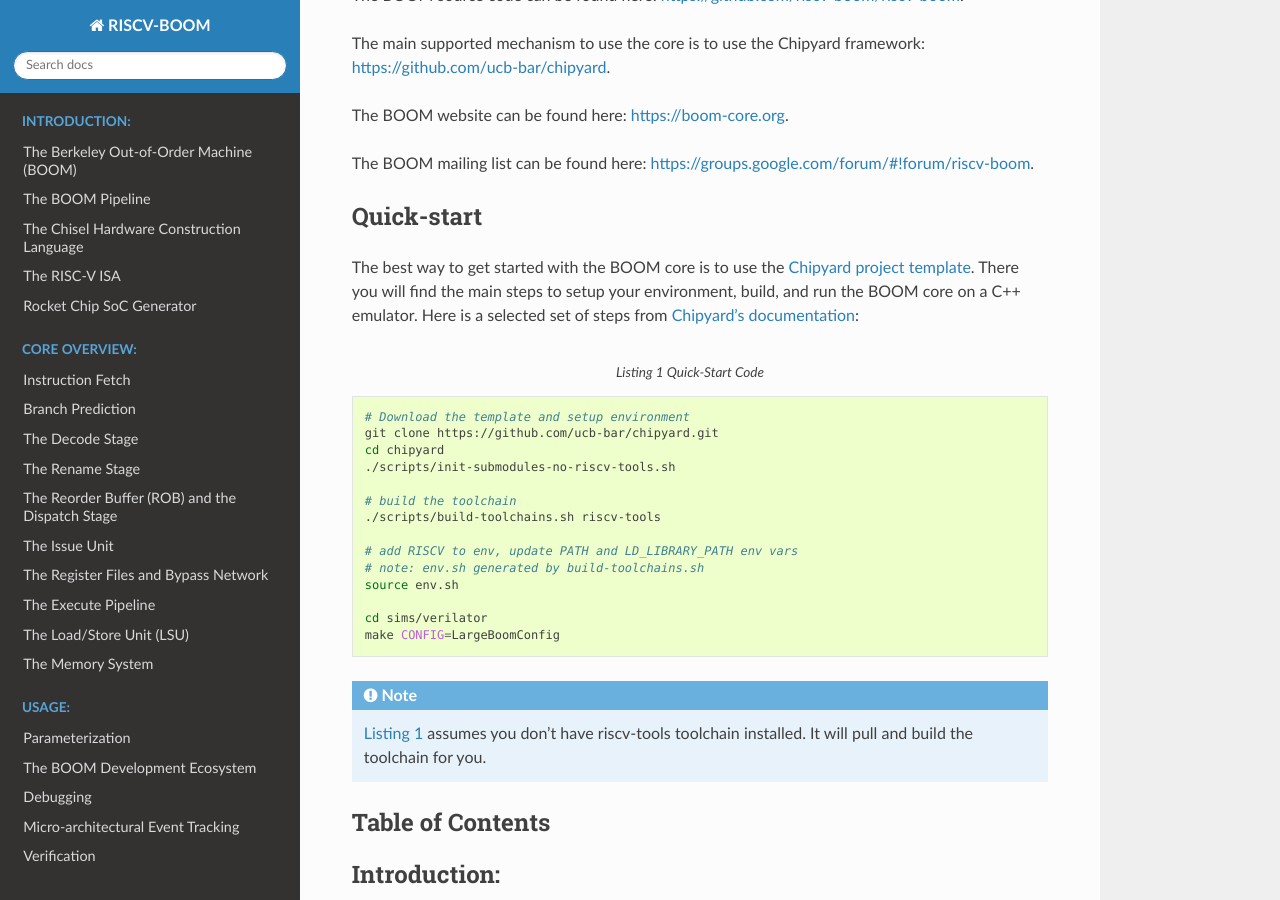
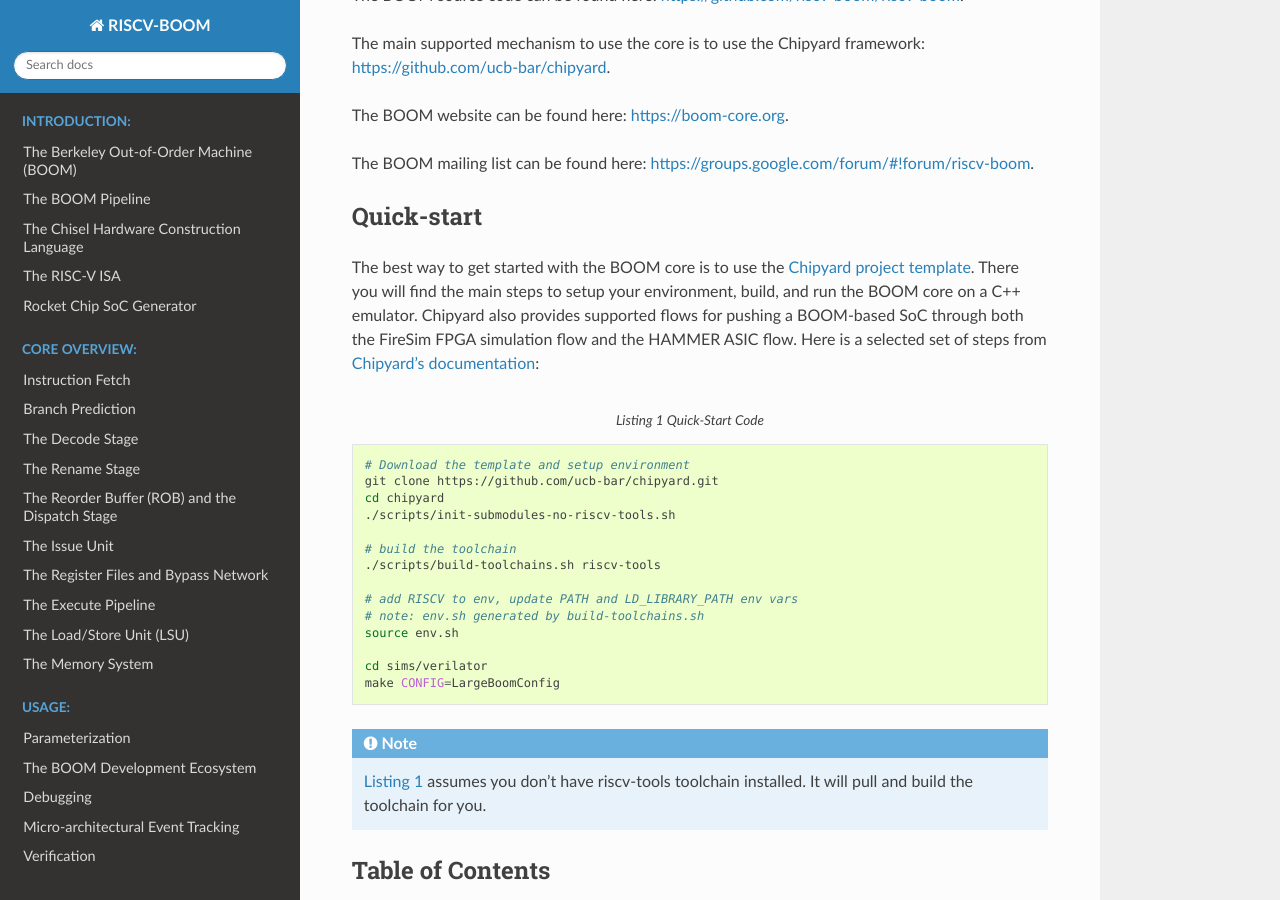
Before and after one commit to riscv-boom/riscv-boom, a Sphinx documentation site: the page built from docs/index.rst, in a window 1280 px wide and 900 px high, scrolled down 352 px. Built offline with Sphinx 7.4.7 and the Read the Docs theme 2.0.0, drawn with Linux system fonts in a browser that asks for light colours.

Commit message:
Update docs/index.rst [skip ci]
Co-Authored-By: Jerry Zhao <jerryz123@berkeley.edu>

```diff
--- a/docs/index.rst
+++ b/docs/index.rst
@@ -20,6 +20,7 @@
 
 The best way to get started with the BOOM core is to use the `Chipyard project template <https://github.com/ucb-bar/chipyard>`__.
 There you will find the main steps to setup your environment, build, and run the BOOM core on a C++ emulator.
+Chipyard also provides supported flows for pushing a BOOM-based SoC through both the FireSim FPGA simulation flow and the HAMMER ASIC flow.
 Here is a selected set of steps from `Chipyard's documentation <https://chipyard.readthedocs.io/en/latest/>`__:
 
 .. _quick-start-code:
```
